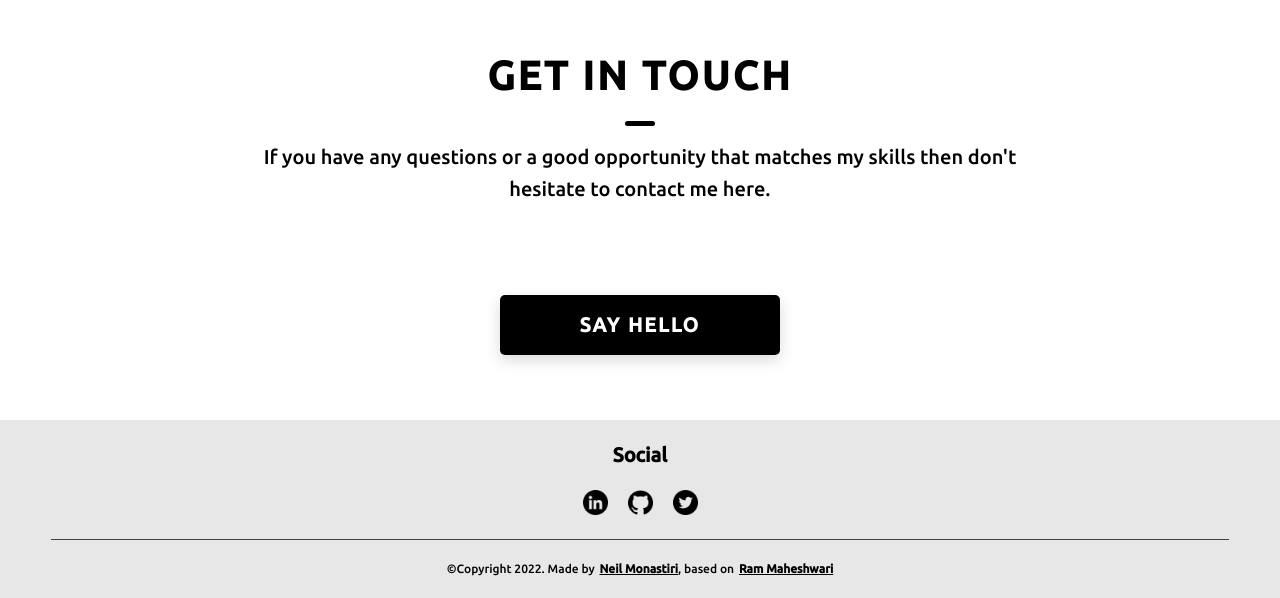
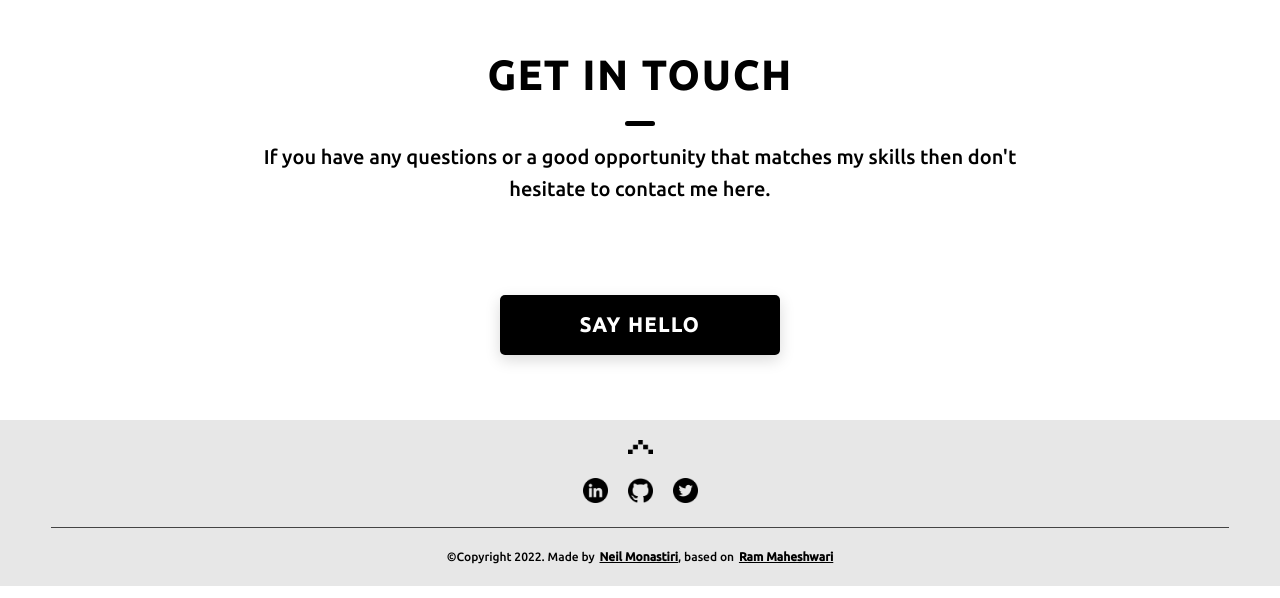
Before and after one commit to neilmonastiri/neilmonastiri.github.io, a website: page index.html in a window 1280 px wide. Shown: the part 2432-3030 px from the top of the page. Drawn offline with Linux system fonts and the light colour scheme.

Commit message:
added sroll to top arrow in footer

```diff
--- a/css/style.css
+++ b/css/style.css
@@ -554,6 +554,11 @@ textarea {
       .main-footer__lower {
         padding: 3.5rem 0; } }
 
+  .up-arrow_btn {
+    display: flex;
+    justify-content: center;
+  }
+
 
   /* Skills section */
 
--- a/index.html
+++ b/index.html
@@ -264,13 +264,20 @@
     <footer class="main-footer">
       <div class="main-container">
         <div class="main-footer__upper">
-          <!-- <div class="main-footer__row main-footer__row-1">
-
-          </div> -->
+          <!--  -->
           <div class="main-footer__row main-footer__row-1">
-            <h2 class="main-footer__heading-sm">
+            <div class="up-arrow_btn">
+              <a href="#">
+                <img
+                  class="main-footer__icon"
+                  src="./assets/png/go_to_top_arrow.png"
+                  alt="up arrow icon"
+                />
+              </a>
+            </div>
+            <!-- <h2 class="main-footer__heading-sm">
               <span>Social</span>
-            </h2>
+            </h2> -->
             <div class="main-footer__social-cont">
               <a target="_blank" rel="noreferrer" href="https://www.linkedin.com/in/neil-monastiri-m2k">
                 <img
```
Also changed, not shown: assets/png/go_to_top_arrow.png (added).
